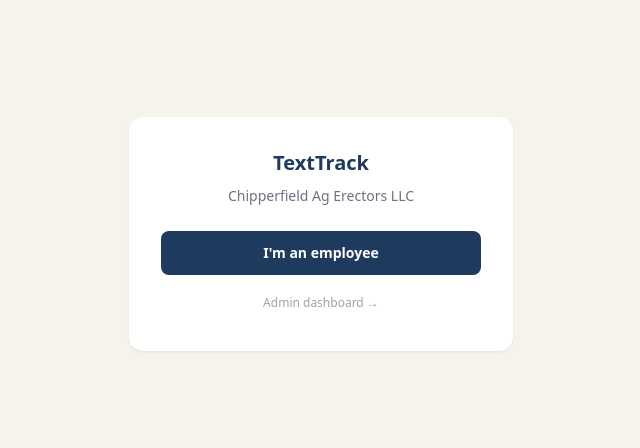
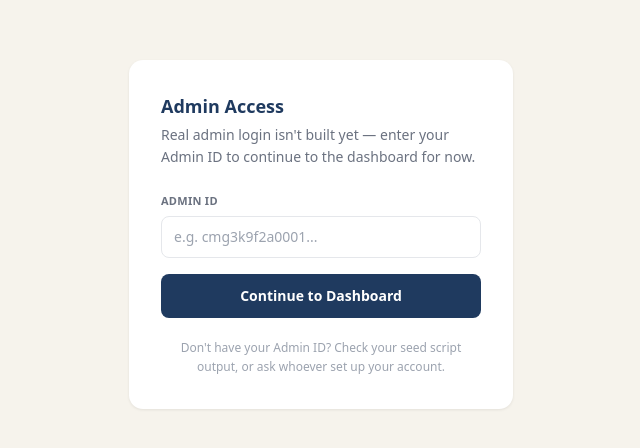
Before and after one commit to happygamer001/text_track_training, a Next.js app in the folder texttrack-repo/: page / in a window 1280 px wide. Shown: the part 166-614 px from the top of the page, without its empty margins (319-959 px from the left). Built offline with nearby package versions, Linux system fonts and the light colour scheme.

Commit message:
Create page.tsx

```diff
--- /dev/null
+++ b/texttrack-repo/src/app/(admin)/page.tsx
@@ -0,0 +1,59 @@
+"use client";
+
+import { useState } from "react";
+import { useRouter } from "next/navigation";
+
+// Temporary stand-in for real admin login (Milestone C). Right now every
+// admin page reads its adminId from the URL rather than a session — this
+// page just gives that pattern an actual entry point to click into, instead
+// of requiring someone to hand-type a URL with their ID already in it.
+//
+// TODO: replace this whole page with real email + password + MFA login
+// once Milestone C is built, and have it set a session instead of passing
+// an id around in the URL.
+export default function AdminEntryPage() {
+  const router = useRouter();
+  const [adminId, setAdminId] = useState("");
+
+  function handleSubmit(e: React.FormEvent) {
+    e.preventDefault();
+    if (!adminId.trim()) return;
+    router.push(`/content?adminId=${adminId.trim()}`);
+  }
+
+  return (
+    <main className="min-h-screen flex items-center justify-center px-4">
+      <div className="card w-full max-w-sm p-8">
+        <h1 className="text-lg font-bold text-navy mb-1">Admin Access</h1>
+        <p className="text-sm text-gray-500 mb-6 leading-relaxed">
+          Real admin login isn&apos;t built yet — enter your Admin ID to continue to the
+          dashboard for now.
+        </p>
+
+        <form onSubmit={handleSubmit}>
+          <label className="block text-[11px] font-semibold uppercase tracking-wide text-gray-500 mb-1.5">
+            Admin ID
+          </label>
+          <input
+            type="text"
+            value={adminId}
+            onChange={(e) => setAdminId(e.target.value)}
+            placeholder="e.g. cmg3k9f2a0001..."
+            className="w-full border border-gray-200 rounded-lg px-3 py-2.5 text-sm mb-4 focus:outline-none focus:border-navy"
+          />
+          <button
+            type="submit"
+            className="w-full bg-navy hover:bg-navy-dark text-white font-semibold text-sm py-3 rounded-lg transition"
+          >
+            Continue to Dashboard
+          </button>
+        </form>
+
+        <p className="text-xs text-gray-400 mt-5 text-center leading-relaxed">
+          Don&apos;t have your Admin ID? Check your seed script output, or ask whoever set up
+          your account.
+        </p>
+      </div>
+    </main>
+  );
+}
```
